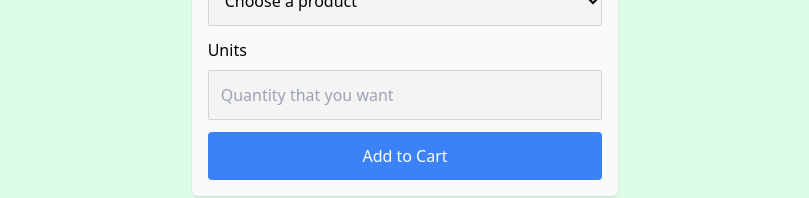
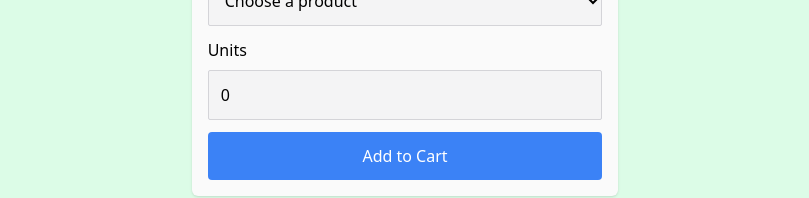
Before and after one commit to Matheus-Pombeiro/max-hortifruti-shop, a React (Create React App) app: page / in a window 1280 px wide. Shown: the part 697-895 px from the top of the page, without its empty margins (235-1044 px from the left). Built offline with nearby package versions, Linux system fonts and the light colour scheme.

Commit message:
FIX: clean the inputs after the submmit of the form

```diff
--- a/src/components/DropdownSelect/index.js
+++ b/src/components/DropdownSelect/index.js
@@ -1,6 +1,6 @@
 import { useTranslation } from "react-i18next";     // i18next
 
-const DropdownSelect = ({ stock, toChange }) => {  // DropdownSelect component
+const DropdownSelect = ({ stock, value, toChange }) => {  // DropdownSelect component
     const { t } = useTranslation();     // Translation hook
 
     // JSX
@@ -14,6 +14,7 @@ const DropdownSelect = ({ stock, toChange }) => {  // DropdownSelect component
                 className="input"
                 id="product"
                 name="product"
+                value={value}
                 required={true}
                 onChange={e => toChange(e.target.value)}
             >
--- a/src/components/Form/index.js
+++ b/src/components/Form/index.js
@@ -10,8 +10,8 @@ const Form = ({ stock, toAddProduct }) => {    // Form component
     const { t } = useTranslation();     // Translation hook
 
     const [product, setProduct] = useState("");     // useState that will contains the value of the product selected (dropdown)
-    const [cost, setCost] = useState();       // useState that will contains the cost of the product
-    const [units, setUnits] = useState();     // useState that will contains the number of units of the product
+    const [cost, setCost] = useState(Number());       // useState that will contains the cost of the product
+    const [units, setUnits] = useState(Number());     // useState that will contains the number of units of the product
 
     const toSave = (e) => {     // Save the product selected by the user and its units
         e.preventDefault();     // Prevent the automatic behaviour of the form (onSubmit)
@@ -24,8 +24,8 @@ const Form = ({ stock, toAddProduct }) => {    // Form component
 
         // Clean these useStates
         setProduct("");
-        setCost();
-        setUnits();
+        setCost(Number());
+        setUnits(Number());
     };
 
     const toAddCost = (product) => {    // Set the cost of the product selected
@@ -46,9 +46,11 @@ const Form = ({ stock, toAddProduct }) => {    // Form component
                 <h2 className="text-lg xl:text-xl font-medium text-center">{t("Add to Cart")}</h2>
                 <DropdownSelect
                     stock = { stock }
+                    value = { product }
                     toChange = { value => [setProduct(value), toAddCost(value)] }
                 />
                 <UnitsInput
+                    value = { units }
                     toChange = { value => setUnits(Number(value)) }
                 />
                 <button
--- a/src/components/UnitsInput/index.js
+++ b/src/components/UnitsInput/index.js
@@ -1,6 +1,6 @@
 import { useTranslation } from "react-i18next";     // i18next
 
-const UnitsInput = ({ toChange }) => {      // UnitsInput component
+const UnitsInput = ({ toChange, value }) => {      // UnitsInput component
     const { t } = useTranslation();     // Translation hook
 
     // JSX
@@ -15,7 +15,8 @@ const UnitsInput = ({ toChange }) => {      // UnitsInput component
                 className="input"
                 id="units"
                 name="units"
-                min="0"
+                min="1"
+                value={value}
                 required={true}
                 placeholder={t("Placeholder")}
                 onChange={e => toChange(e.target.value)}
```
